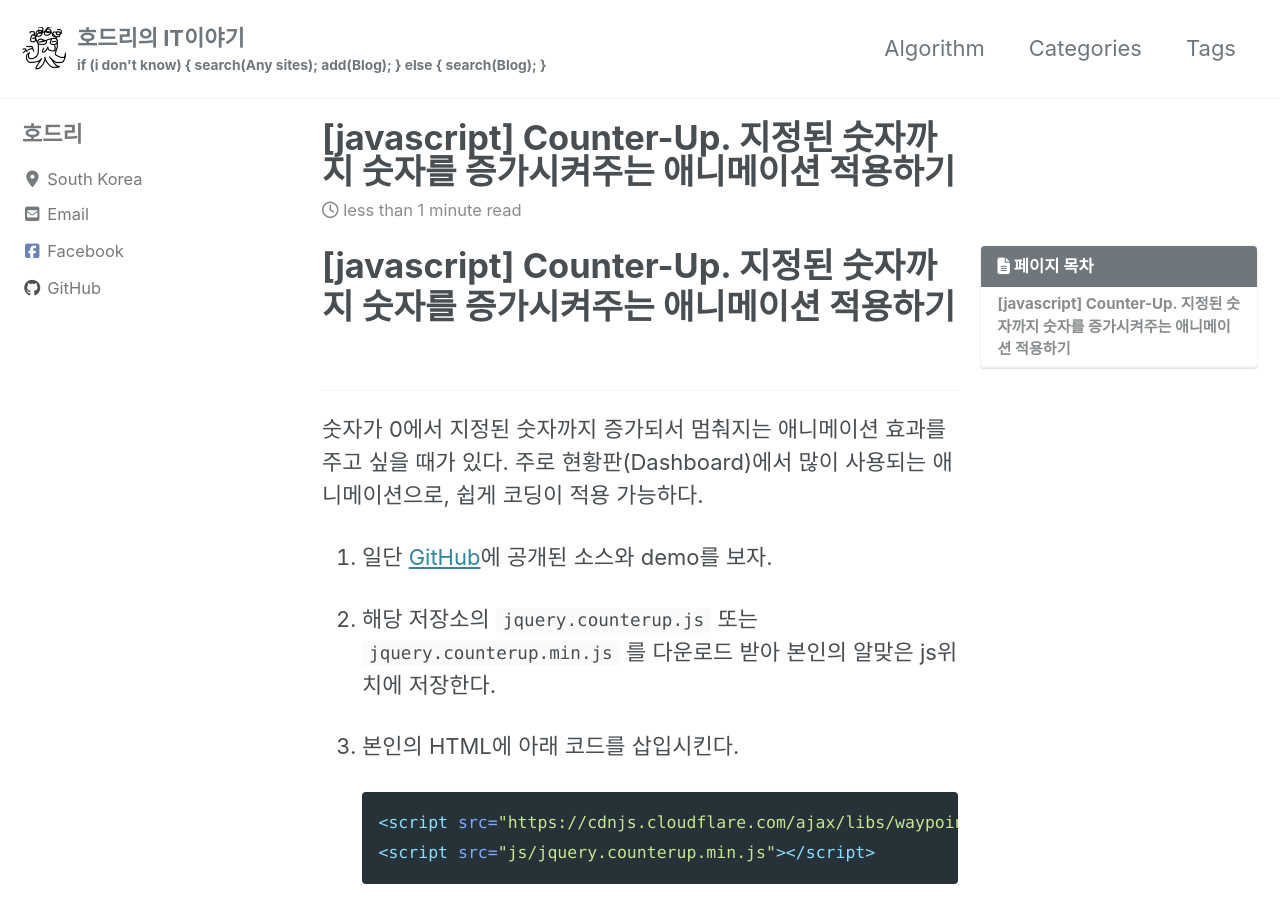
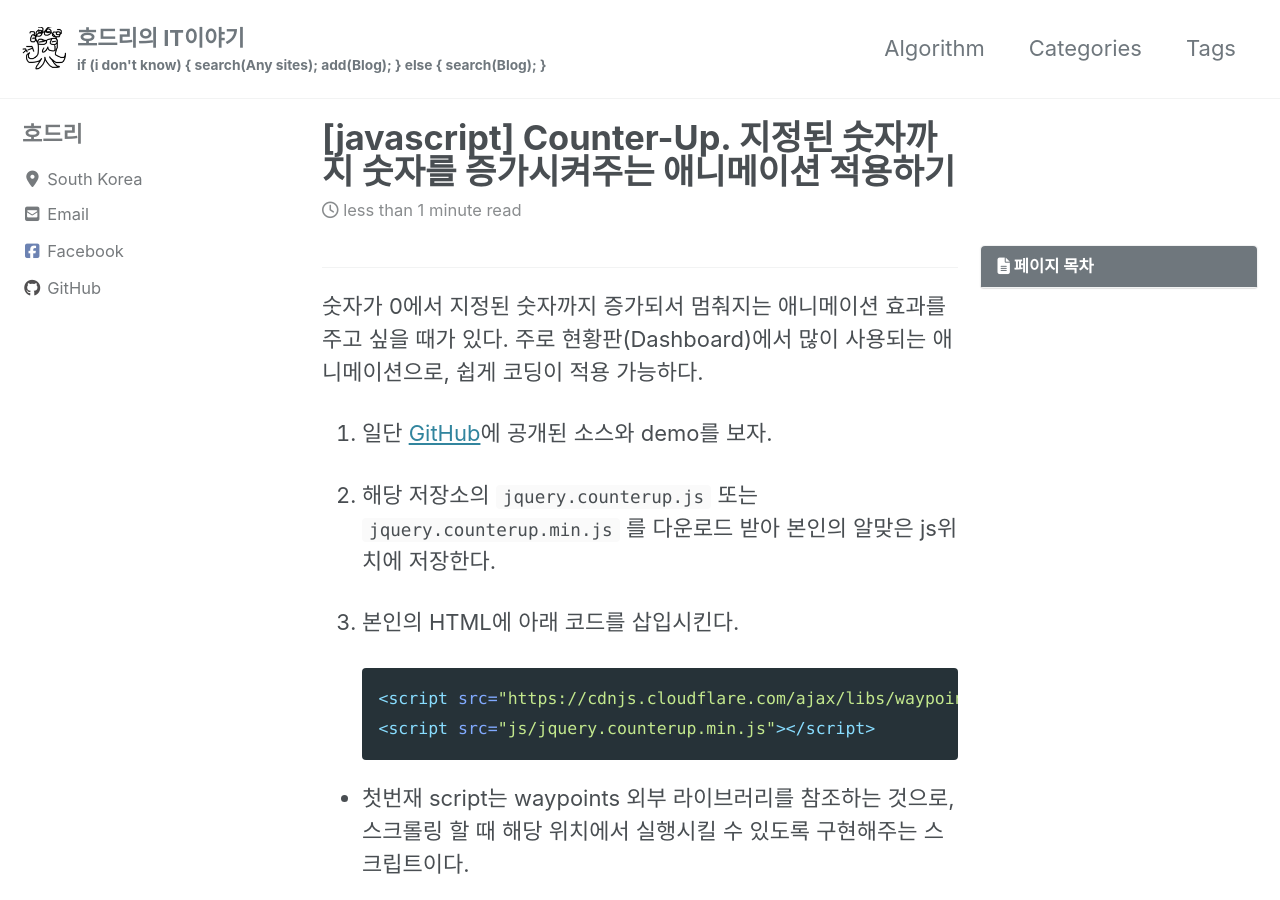
Before and after one commit to moon1z10/moon1z10.github.io, a Jekyll site: the page built from _posts/2020-03-05-javascript-Counter-Up.md, in a window 1280 px wide and 900 px high. Built offline with Jekyll 4.4.1, drawn with Linux system fonts in a browser that asks for light colours; cached includes are drawn as plain includes; nearby versions of some CDN libraries; comment, search, counter and statistics services are not loaded.

Commit message:
remove header

```diff
--- a/_posts/2020-03-05-javascript-Counter-Up.md
+++ b/_posts/2020-03-05-javascript-Counter-Up.md
@@ -12,8 +12,6 @@ tags:
   - javascript
 last_modified_at: 2020-03-05T15:00:00-00:00
 ---
-
-# [javascript] Counter-Up. 지정된 숫자까지 숫자를 증가시켜주는 애니메이션 적용하기
 ------------
 
 숫자가 0에서 지정된 숫자까지 증가되서 멈춰지는 애니메이션 효과를 주고 싶을 때가 있다.
```
